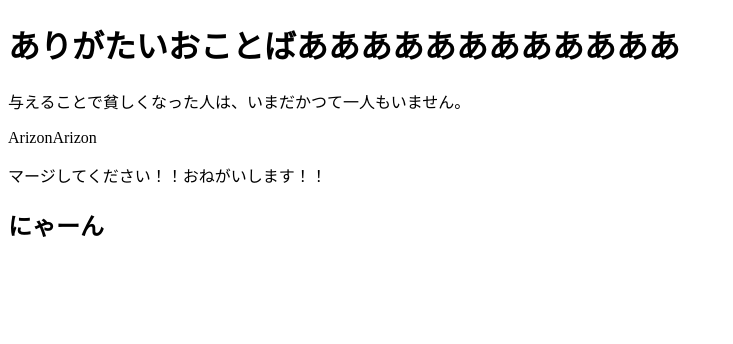
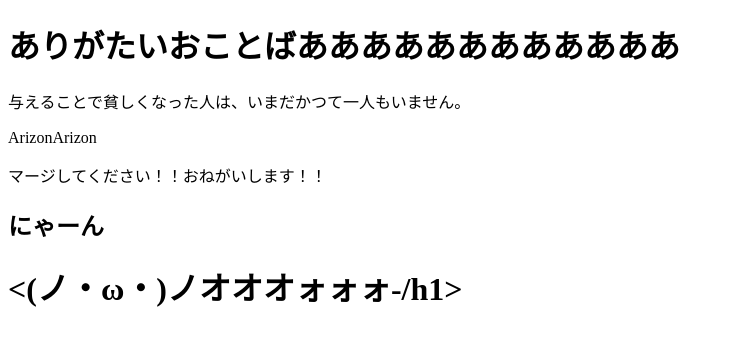
Before and after one commit to g1572061/Hello_GitHub, a plain HTML site: page index.html in a window 1280 px wide. Shown: the whole page, without its empty margins (0-733 px from the left). Drawn offline with Linux system fonts and the light colour scheme.

Commit message:
(ノ・ω・)ノオオオォォォ-

```diff
--- a/index.html
+++ b/index.html
@@ -11,5 +11,6 @@
   <p>マージしてください！！おねがいします！！</p>
   <!-- ソースコードを見てくれたあなたへ。これはアンネフランクの言葉です。 -->
   <h2>にゃーん</h2>
+  <h1><(ノ・ω・)ノオオオォォォ-/h1>
 </body>
 </html>
```
